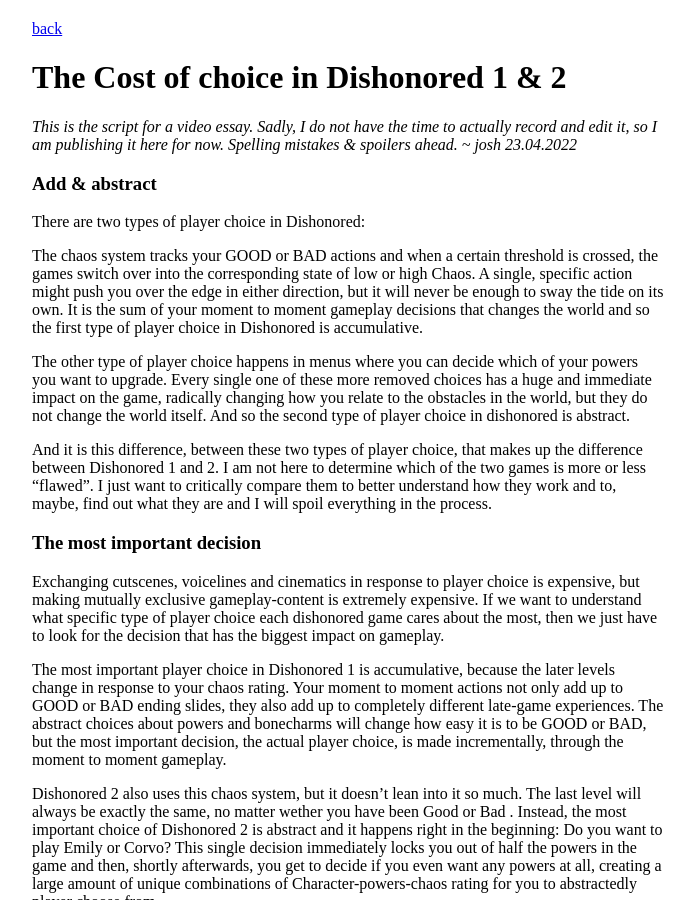
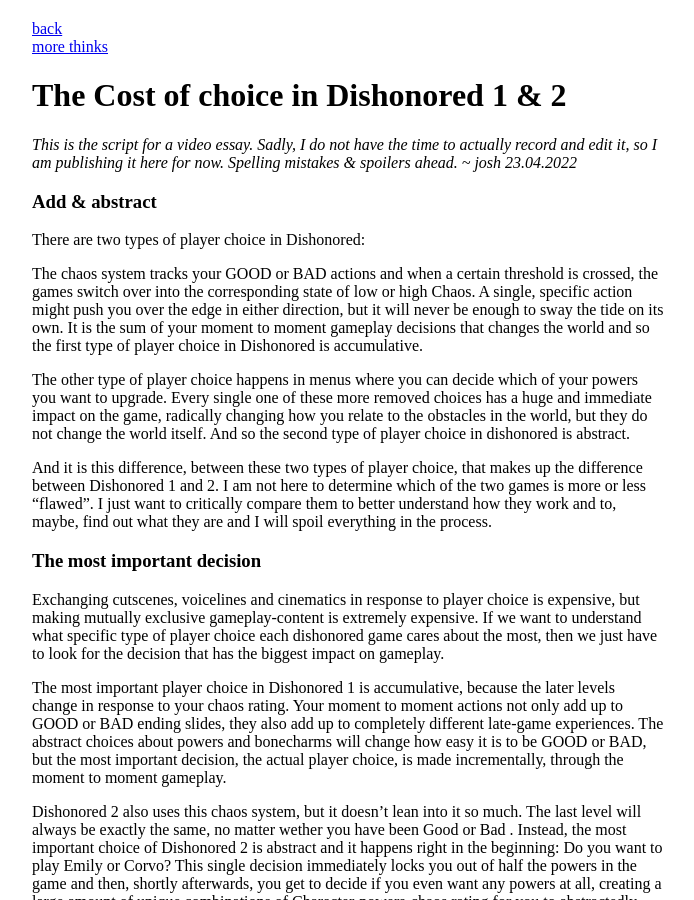
Before and after one commit to stuffedwombat/stuffedwombat.github.io, a Jekyll site: the page built from cost_of_choice_dishonored.md, in a window 1280 px wide and 900 px high. Shown: the whole window, without its empty margins (292-986 px from the left). Built offline with Jekyll 4.4.1, drawn with Linux system fonts in a browser that asks for light colours; our own code applies the rules of GitHub Pages for plain Markdown files; comment, search, counter and statistics services are not loaded.

Commit message:
Update cost_of_choice_dishonored.md

```diff
--- a/cost_of_choice_dishonored.md
+++ b/cost_of_choice_dishonored.md
@@ -1,4 +1,5 @@
-[back](index)
+[back](index)<br>
+[more thinks](thinking)
 
 <h1>The Cost of choice in Dishonored 1 & 2</h1>
 
```
